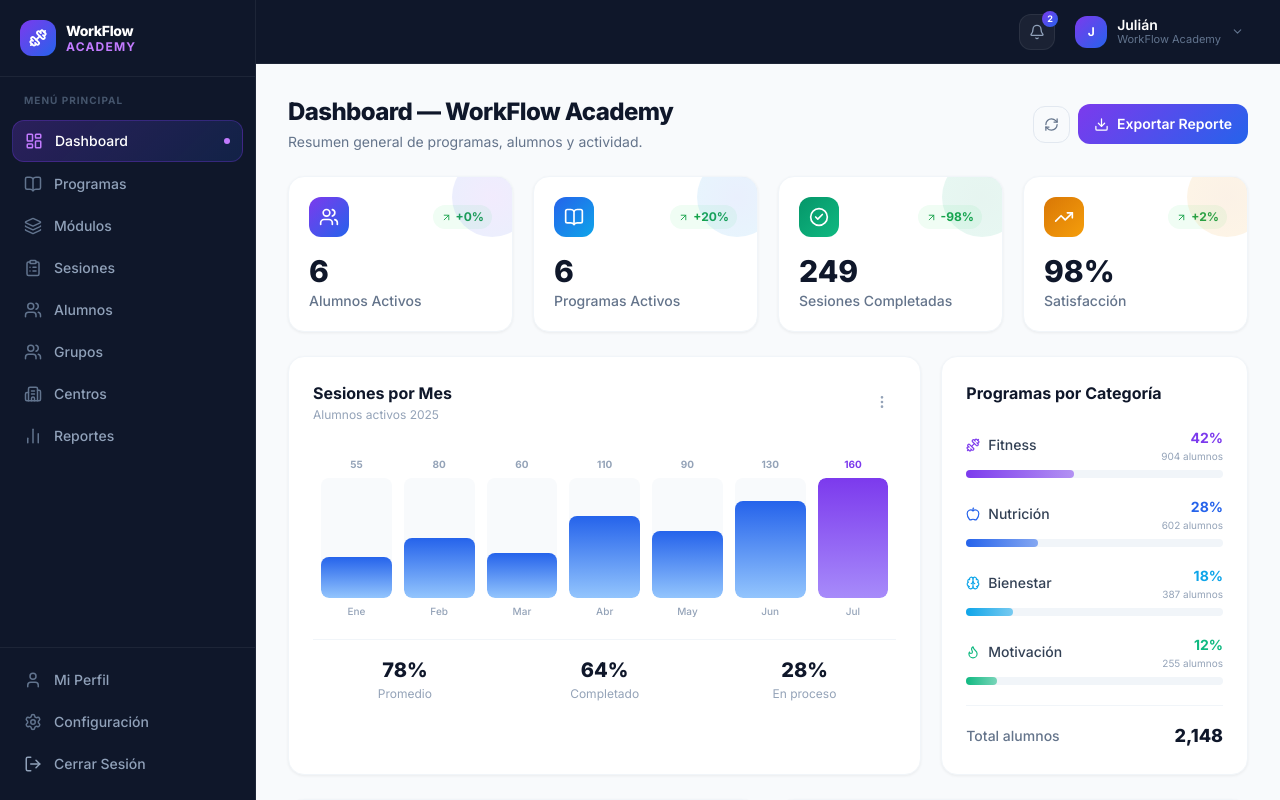
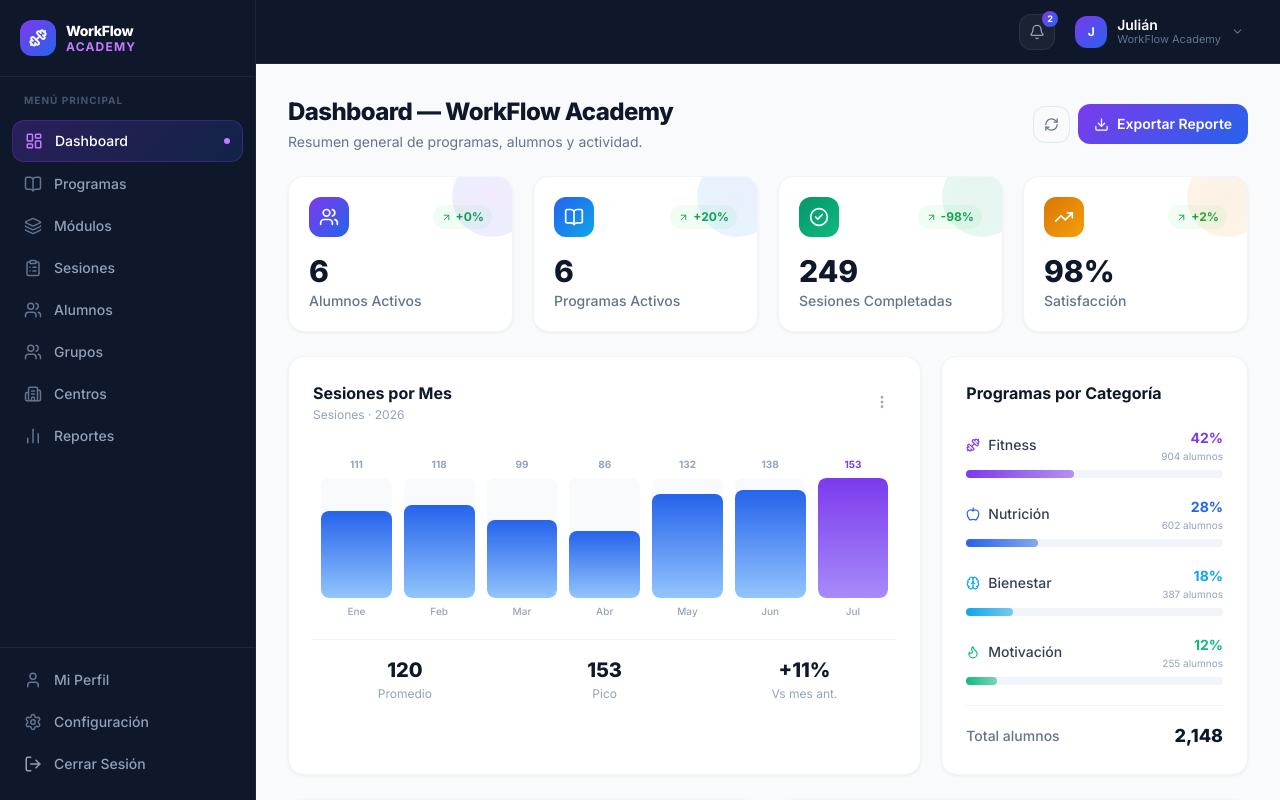
Before and after one commit to paradaandres0-blip/To-Do-List, a React (Vite) app: page /dashboard in a window 1280 px wide. Both pictures are taken after typing "name@example.com", "Sample123" into the empty fields and a click on the button "Ingresar al sistema". Built offline with nearby package versions, Linux system fonts and the light colour scheme.

Commit message:
Top alumnos y gráfica

```diff
--- a/src/pages/dashboard/Dashboard.tsx
+++ b/src/pages/dashboard/Dashboard.tsx
@@ -4,10 +4,17 @@ import { useNavigate } from 'react-router-dom';
 import {
   Users, BookOpen, CheckCircle2, TrendingUp,
   Clock, MoreVertical, Download, ArrowUpRight,
-  Dumbbell, Apple, Brain, Flame, RefreshCw,
+  Dumbbell, Apple, Brain, Flame, RefreshCw, BarChart3,
 } from 'lucide-react';
 import useMetricsStore from '../../store/metricsStore';
 import useTaskStore, { formatRelativeTime } from '../../store/taskStore';
+import useStudentStore from '../../store/studentStore';
+import {
+  buildMonthlySessionsChart,
+  chartMiniStats,
+  chartPeriodLabel,
+  currentMonthBadge,
+} from '../../utils/dashboardData';
 
 const statusStyle: Record<string, string> = {
   'Aprobada':       'bg-emerald-50 text-emerald-700 border-emerald-200',
@@ -24,26 +31,6 @@ const CATEGORIES = [
   { label: 'Motivación', icon: Flame,    pct: 12, color: '#10b981', students: 255  },
 ];
 
-// ── Top alumnos ──
-const TOP_STUDENTS = [
-  { name: 'Mariana López',  program: 'Fitness Funcional',   sessions: 48, avatar: 'M' },
-  { name: 'Carlos Ruiz',    program: 'Nutrición Deportiva', sessions: 41, avatar: 'C' },
-  { name: 'Laura Gómez',    program: 'Mindfulness',         sessions: 37, avatar: 'L' },
-  { name: 'Diego Torres',   program: 'Pérdida de Peso',     sessions: 33, avatar: 'D' },
-];
-
-// ── Datos gráfica mensual ──
-const CHART_BARS = [
-  { label: 'Ene', val: 55  },
-  { label: 'Feb', val: 80  },
-  { label: 'Mar', val: 60  },
-  { label: 'Abr', val: 110 },
-  { label: 'May', val: 90  },
-  { label: 'Jun', val: 130 },
-  { label: 'Jul', val: 160 },
-];
-const maxVal = Math.max(...CHART_BARS.map((b) => b.val));
-
 const fade = (delay = 0) => ({
   initial: { opacity: 0, y: 16 },
   animate: { opacity: 1, y: 0 },
@@ -55,9 +42,25 @@ export const Dashboard = () => {
   const { metrics, isLoading, error, fetchMetrics, refreshMetrics } = useMetricsStore();
   const tasks = useTaskStore((s) => s.tasks);
   const getRecent = useTaskStore((s) => s.getRecent);
+  const students = useStudentStore((s) => s.students);
+  const getTopBySessions = useStudentStore((s) => s.getTopBySessions);
 
   // Actividad reciente real desde sesiones/tareas del store
   const recent = useMemo(() => getRecent(4), [getRecent, tasks]);
+
+  // Gráfica y top alumnos: data falsa dinámica (sin año 2025 hardcodeado)
+  const chartBars = useMemo(() => buildMonthlySessionsChart(7), []);
+  const chartStats = useMemo(() => chartMiniStats(chartBars), [chartBars]);
+  const chartMax = useMemo(
+    () => (chartBars.length ? Math.max(...chartBars.map((b) => b.val), 1) : 1),
+    [chartBars],
+  );
+  const topStudents = useMemo(
+    () => getTopBySessions(4),
+    [getTopBySessions, students],
+  );
+  const periodBadge = useMemo(() => currentMonthBadge(), []);
+  const periodLabel = useMemo(() => chartPeriodLabel(chartBars), [chartBars]);
 
   // Carga métricas al montar (respeta caché de 1 min)
   useEffect(() => {
@@ -182,20 +185,26 @@ export const Dashboard = () => {
           <div className="flex items-center justify-between mb-5">
             <div>
               <h2 className="text-base font-bold" style={{ color: '#0f172a' }}>Sesiones por Mes</h2>
-              <p className="text-xs mt-0.5" style={{ color: '#94a3b8' }}>Alumnos activos 2025</p>
+              <p className="text-xs mt-0.5" style={{ color: '#94a3b8' }}>{periodLabel}</p>
             </div>
             <button className="p-1.5 rounded-lg hover:bg-slate-100 transition-colors">
               <MoreVertical size={16} style={{ color: '#94a3b8' }} />
             </button>
           </div>
 
-          {/* Barras SVG */}
+          {chartBars.length === 0 ? (
+            <div className="flex flex-col items-center justify-center h-44 text-center" style={{ color: '#94a3b8' }}>
+              <BarChart3 size={36} className="mb-2 opacity-30" />
+              <p className="text-sm font-medium">Sin datos de sesiones para mostrar</p>
+              <p className="text-xs mt-1">Cuando haya actividad mensual, la gráfica aparecerá aquí.</p>
+            </div>
+          ) : (
             <div className="flex items-end gap-3 h-44 px-2">
-            {CHART_BARS.map((b, i) => {
-              const heightPct = (b.val / maxVal) * 100;
-              const isLast = i === CHART_BARS.length - 1;
+              {chartBars.map((b, i) => {
+                const heightPct = (b.val / chartMax) * 100;
+                const isLast = i === chartBars.length - 1;
                 return (
-                <div key={b.label} className="flex-1 flex flex-col items-center gap-1.5">
+                  <div key={`${b.year}-${b.monthIndex}`} className="flex-1 flex flex-col items-center gap-1.5">
                     <span className="text-[10px] font-bold" style={{ color: isLast ? '#7c3aed' : '#94a3b8' }}>
                       {b.val}
                     </span>
@@ -203,7 +212,7 @@ export const Dashboard = () => {
                       <div
                         className="w-full rounded-lg transition-all duration-700"
                         style={{
-                        height: `${heightPct}%`,
+                          height: `${Math.max(heightPct, 4)}%`,
                           background: isLast
                             ? 'linear-gradient(180deg,#7c3aed,#a78bfa)'
                             : 'linear-gradient(180deg,#2563eb,#93c5fd)',
@@ -215,14 +224,10 @@ export const Dashboard = () => {
                 );
               })}
             </div>
+          )}
 
-          {/* Mini stats */}
           <div className="grid grid-cols-3 gap-4 mt-5 pt-4" style={{ borderTop: '1px solid #f1f5f9' }}>
-            {[
-              { label: 'Promedio',     value: '78%' },
-              { label: 'Completado',   value: '64%' },
-              { label: 'En proceso',   value: '28%' },
-            ].map((s) => (
+            {chartStats.map((s) => (
               <div key={s.label} className="text-center">
                 <p className="text-xl font-extrabold" style={{ color: '#0f172a' }}>{s.value}</p>
                 <p className="text-xs mt-0.5" style={{ color: '#94a3b8' }}>{s.label}</p>
@@ -339,25 +344,42 @@ export const Dashboard = () => {
           <div className="flex items-center justify-between mb-5">
             <div>
               <h2 className="text-base font-bold" style={{ color: '#0f172a' }}>Top Alumnos</h2>
-              <p className="text-xs mt-0.5" style={{ color: '#94a3b8' }}>Más sesiones este mes</p>
+              <p className="text-xs mt-0.5" style={{ color: '#94a3b8' }}>Más sesiones este período</p>
             </div>
             <span className="text-xs font-semibold px-2.5 py-1 rounded-full"
               style={{ background: 'rgba(124,58,237,0.08)', color: '#7c3aed', border: '1px solid rgba(124,58,237,0.2)' }}>
-              Julio 2025
+              {periodBadge}
             </span>
           </div>
           <div className="space-y-3">
-            {TOP_STUDENTS.map((s, i) => (
-              <div key={s.name} className="flex items-center gap-3 p-3 rounded-xl transition-colors hover:bg-slate-50">
-                {/* Ranking */}
+            {topStudents.length === 0 ? (
+              <div className="flex flex-col items-center justify-center py-10 text-center" style={{ color: '#94a3b8' }}>
+                <Users size={36} className="mb-2 opacity-30" />
+                <p className="text-sm font-medium">No hay alumnos activos aún</p>
+                <p className="text-xs mt-1">El ranking aparecerá cuando haya sesiones registradas.</p>
+              </div>
+            ) : (
+              topStudents.map((s, i) => (
+                <div
+                  key={s.id}
+                  role="button"
+                  tabIndex={0}
+                  onClick={() => navigate('/students')}
+                  onKeyDown={(e) => {
+                    if (e.key === 'Enter' || e.key === ' ') {
+                      e.preventDefault();
+                      navigate('/students');
+                    }
+                  }}
+                  className="flex items-center gap-3 p-3 rounded-xl transition-colors hover:bg-slate-50 cursor-pointer"
+                >
                   <span className="text-xs font-extrabold w-5 text-center flex-shrink-0"
                     style={{ color: i === 0 ? '#f59e0b' : i === 1 ? '#94a3b8' : i === 2 ? '#d97706' : '#cbd5e1' }}>
                     #{i + 1}
                   </span>
-                {/* Avatar */}
                   <div className="w-9 h-9 rounded-xl flex items-center justify-center text-white text-sm font-extrabold flex-shrink-0"
                     style={{ background: 'linear-gradient(135deg,#7c3aed,#2563eb)' }}>
-                  {s.avatar}
+                    {(s.avatar ?? s.name.charAt(0)).toUpperCase()}
                   </div>
                   <div className="flex-1 min-w-0">
                     <p className="text-sm font-semibold truncate" style={{ color: '#0f172a' }}>{s.name}</p>
@@ -368,7 +390,8 @@ export const Dashboard = () => {
                     <p className="text-[10px]" style={{ color: '#94a3b8' }}>sesiones</p>
                   </div>
                 </div>
-            ))}
+              ))
+            )}
           </div>
           <button
             onClick={() => navigate('/students')}
--- /dev/null
+++ b/src/store/studentStore.ts
@@ -0,0 +1,126 @@
+import { create } from 'zustand';
+import type { Student } from '../types/student.types';
+
+interface StudentState {
+  students: Student[];
+  getTopBySessions: (limit?: number) => Student[];
+}
+
+const daysAgo = (days: number) => {
+  const d = new Date();
+  d.setDate(d.getDate() - days);
+  return d.toISOString().split('T')[0];
+};
+
+/** Data falsa local — fechas relativas a hoy, sin año 2025 fijo. */
+const INITIAL_STUDENTS: Student[] = [
+  {
+    id: '1',
+    name: 'Mariana López',
+    email: 'mariana@mail.com',
+    phone: '+57 300 111 2222',
+    program: 'Entrenamiento Funcional',
+    group: 'Cohorte Fitness',
+    status: 'Activo',
+    sessions: 48,
+    progress: 82,
+    joinedAt: daysAgo(180),
+  },
+  {
+    id: '2',
+    name: 'Carlos Ruiz',
+    email: 'carlos@mail.com',
+    phone: '+57 310 333 4444',
+    program: 'Nutrición Deportiva',
+    group: 'Programa Nutrición Pro',
+    status: 'Activo',
+    sessions: 41,
+    progress: 67,
+    joinedAt: daysAgo(150),
+  },
+  {
+    id: '3',
+    name: 'Laura Gómez',
+    email: 'laura@mail.com',
+    phone: '+57 320 555 6666',
+    program: 'Mindfulness',
+    group: 'Bienestar Mental',
+    status: 'Activo',
+    sessions: 37,
+    progress: 74,
+    joinedAt: daysAgo(170),
+  },
+  {
+    id: '4',
+    name: 'Diego Torres',
+    email: 'diego@mail.com',
+    phone: '+57 315 777 8888',
+    program: 'Pérdida de Peso',
+    group: 'Cohorte Fitness',
+    status: 'Activo',
+    sessions: 33,
+    progress: 55,
+    joinedAt: daysAgo(120),
+  },
+  {
+    id: '5',
+    name: 'Sofía Martínez',
+    email: 'sofia@mail.com',
+    phone: '+57 311 999 0000',
+    program: 'Entrenamiento Funcional',
+    group: 'Cohorte Fitness',
+    status: 'Inactivo',
+    sessions: 12,
+    progress: 28,
+    joinedAt: daysAgo(140),
+  },
+  {
+    id: '6',
+    name: 'Andrés Peña',
+    email: 'andres@mail.com',
+    phone: '+57 305 123 4567',
+    program: 'Nutrición Deportiva',
+    group: 'Programa Nutrición Pro',
+    status: 'Activo',
+    sessions: 29,
+    progress: 60,
+    joinedAt: daysAgo(90),
+  },
+  {
+    id: '7',
+    name: 'Valentina Cruz',
+    email: 'vale@mail.com',
+    phone: '+57 318 234 5678',
+    program: 'Mindfulness',
+    group: 'Bienestar Mental',
+    status: 'Suspendido',
+    sessions: 5,
+    progress: 10,
+    joinedAt: daysAgo(100),
+  },
+  {
+    id: '8',
+    name: 'Juliana Ríos',
+    email: 'juliana@mail.com',
+    phone: '+57 312 345 6789',
+    program: 'Pérdida de Peso',
+    group: 'Cohorte Fitness',
+    status: 'Activo',
+    sessions: 44,
+    progress: 90,
+    joinedAt: daysAgo(200),
+  },
+];
+
+const useStudentStore = create<StudentState>((_set, get) => ({
+  students: INITIAL_STUDENTS,
+
+  getTopBySessions: (limit = 4) => {
+    return [...get().students]
+      .filter((s) => s.status === 'Activo' && s.sessions > 0)
+      .sort((a, b) => b.sessions - a.sessions)
+      .slice(0, limit);
+  },
+}));
+
+export default useStudentStore;
--- /dev/null
+++ b/src/utils/dashboardData.ts
@@ -0,0 +1,81 @@
+export type MonthlyBar = {
+  label: string;
+  val: number;
+  year: number;
+  monthIndex: number;
+};
+
+const MONTH_SHORT = ['Ene', 'Feb', 'Mar', 'Abr', 'May', 'Jun', 'Jul', 'Ago', 'Sep', 'Oct', 'Nov', 'Dic'];
+const MONTH_LONG = [
+  'Enero', 'Febrero', 'Marzo', 'Abril', 'Mayo', 'Junio',
+  'Julio', 'Agosto', 'Septiembre', 'Octubre', 'Noviembre', 'Diciembre',
+];
+
+/** Pseudoaleatorio estable por seed (evita valores fijos de un año estático). */
+function seeded(seed: number): number {
+  const x = Math.sin(seed * 12.9898) * 43758.5453;
+  return x - Math.floor(x);
+}
+
+/**
+ * Últimos N meses a partir de hoy (labels y año dinámicos).
+ * Los valores son fake pero se recalculan según el mes actual.
+ */
+export function buildMonthlySessionsChart(count = 7): MonthlyBar[] {
+  const now = new Date();
+  const bars: MonthlyBar[] = [];
+
+  for (let i = count - 1; i >= 0; i--) {
+    const d = new Date(now.getFullYear(), now.getMonth() - i, 1);
+    const seed = d.getFullYear() * 100 + d.getMonth();
+    // Tendencia suave al alza hacia el mes actual + variación
+    const trend = ((count - 1 - i) / Math.max(count - 1, 1)) * 50;
+    const val = Math.round(45 + trend + seeded(seed) * 70);
+
+    bars.push({
+      label: MONTH_SHORT[d.getMonth()],
+      val,
+      year: d.getFullYear(),
+      monthIndex: d.getMonth(),
+    });
+  }
+
+  return bars;
+}
+
+export function currentMonthBadge(date = new Date()): string {
+  return `${MONTH_LONG[date.getMonth()]} ${date.getFullYear()}`;
+}
+
+export function chartPeriodLabel(bars: MonthlyBar[]): string {
+  if (bars.length === 0) return 'Sin período';
+  const years = [...new Set(bars.map((b) => b.year))];
+  if (years.length === 1) return `Sesiones · ${years[0]}`;
+  return `Sesiones · ${years[0]}–${years[years.length - 1]}`;
+}
+
+export function chartMiniStats(bars: MonthlyBar[]) {
+  if (bars.length === 0) {
+    return [
+      { label: 'Promedio', value: '—' },
+      { label: 'Pico', value: '—' },
+      { label: 'Último mes', value: '—' },
+    ];
+  }
+
+  const vals = bars.map((b) => b.val);
+  const avg = Math.round(vals.reduce((a, b) => a + b, 0) / vals.length);
+  const peak = Math.max(...vals);
+  const last = vals[vals.length - 1];
+  const prev = vals.length > 1 ? vals[vals.length - 2] : last;
+  const deltaPct = prev === 0 ? 0 : Math.round(((last - prev) / prev) * 100);
+
+  return [
+    { label: 'Promedio', value: String(avg) },
+    { label: 'Pico', value: String(peak) },
+    {
+      label: 'Vs mes ant.',
+      value: `${deltaPct >= 0 ? '+' : ''}${deltaPct}%`,
+    },
+  ];
+}
```
Lines whose indentation alone changed are shown as unchanged.
